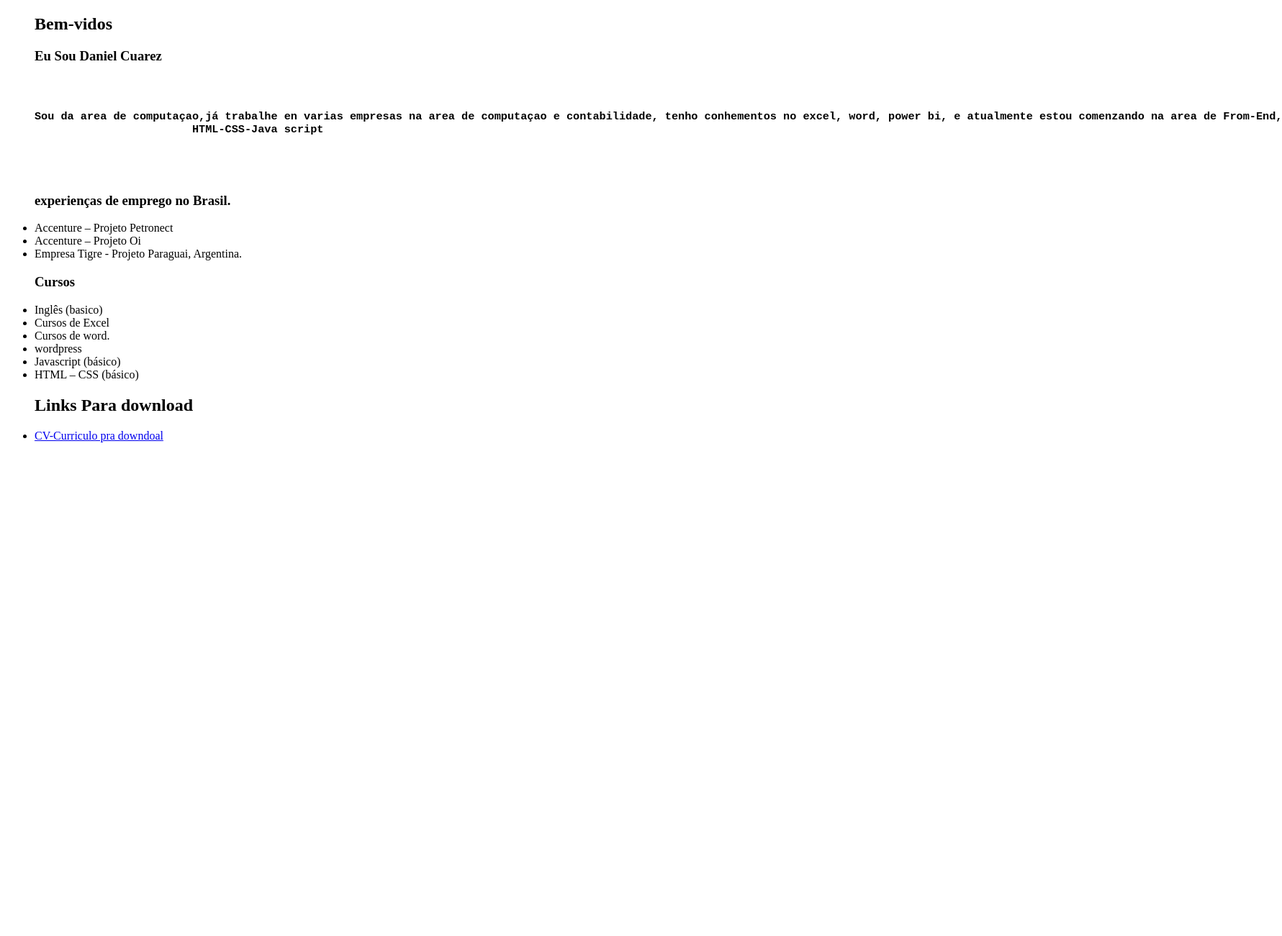
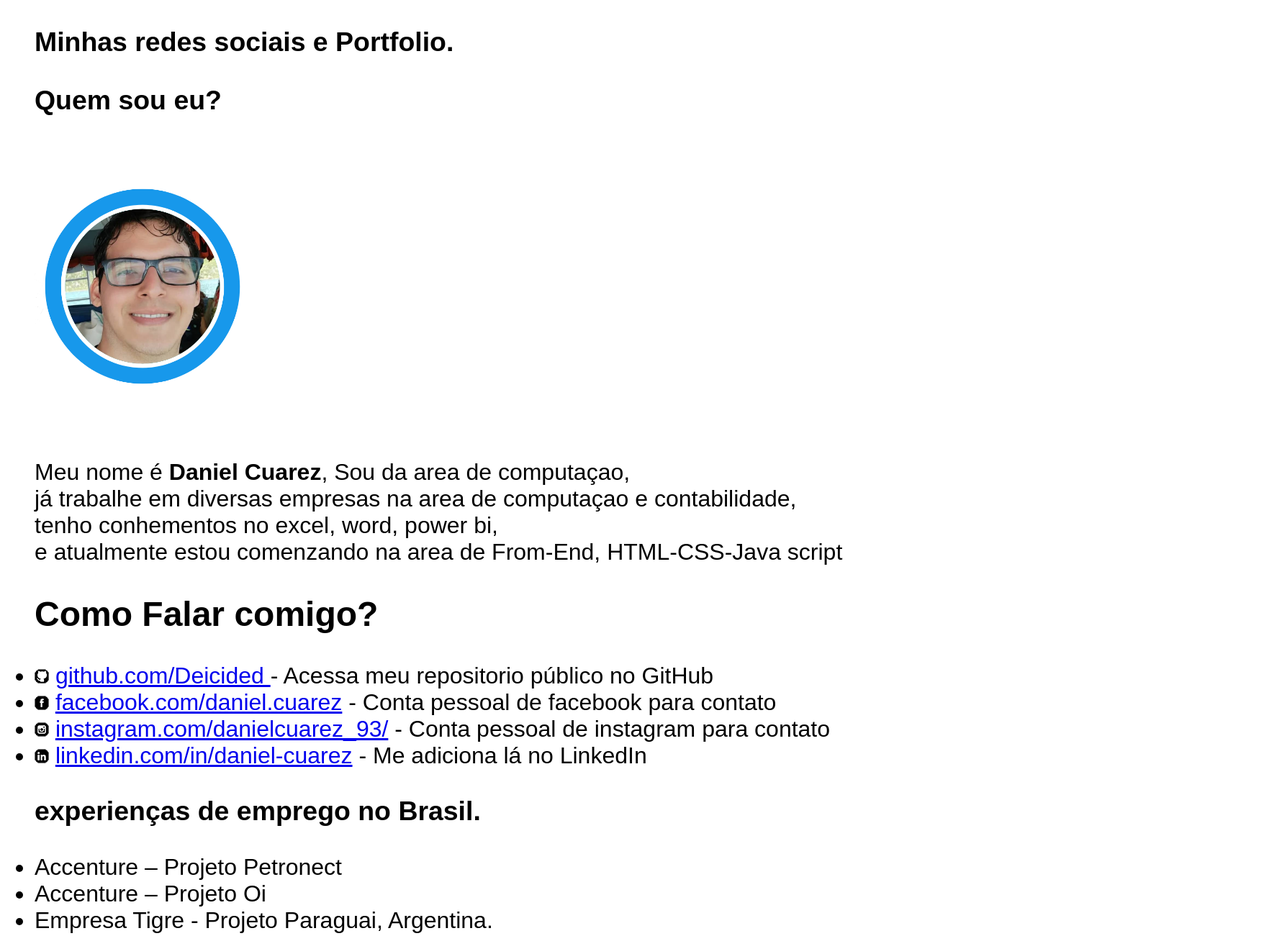
Before and after one commit to Deicided/Meu-Portfolio, a plain HTML site: page index.html in a window 1280 px wide. Shown: the top 1301 px of the page at 72% size, 1781 px wide, since content can reach past the window. Before the commit the page ends 800 px from the top, so only its background shows below. Drawn offline with Linux system fonts and the light colour scheme.

Commit message:
nova-atualizaçao-html01
nova-atualizaçao-html01

```diff
--- a/index.html
+++ b/index.html
@@ -5,21 +5,42 @@
     <meta http-equiv="X-UA-Compatible" content="IE=edge">
     <meta name="viewport" content="width=device-width, initial-scale=1.0">
     <title>Meu-Portfolio.</title>
+    <style>
+body {
+    font-family: Arial;
+    font-size: 2rem;
+}
+
+
+    </style>
 </head>
 <body>
 <section>
 <nav>
 
         <ul>
-            <h2>Bem-vidos</h2>
-            <h3>Eu Sou Daniel Cuarez</h3>
-            <pre>
-                <core>
-                    <h3>Sou da area de computaçao,já trabalhe en varias empresas na area de computaçao e contabilidade, tenho conhementos no excel, word, power bi, e atualmente estou comenzando na area de From-End,
-                        HTML-CSS-Java script </h3>
-                </core>
-            </pre>
+            <h1>Minhas redes sociais e Portfolio.</h1>
+            <h3>Quem sou eu?</h3>
+            <img src="canva-foto.png" alt="fotoDaniel" width="300"   >
+
+
+
+
+         <p>
+             Meu nome é <strong>Daniel Cuarez</strong>, Sou da area de computaçao,<br>já trabalhe em diversas empresas na area de computaçao e contabilidade, <br> tenho conhementos no excel, word, power bi,<br> e atualmente estou comenzando na area de From-End,
+            HTML-CSS-Java script
+         </p>
         </ul>
+            <ul> <h2>Como Falar comigo?</h2>
+                <li> <img src="icone-github.png" alt=""> <a href="https://github.com/Deicided"> github.com/Deicided </a>- Acessa meu repositorio público no GitHub</li>
+
+                <li><img src="icone-facebook.png" alt=""> <a href="https://web.facebook.com/daniel.cuarez">facebook.com/daniel.cuarez</a> - Conta pessoal de facebook para contato</li>
+
+                <li><img src="icone-instagram.png" alt=""> <a href="https://www.instagram.com/danielcuarez_93/">instagram.com/danielcuarez_93/</a> - Conta pessoal de instagram para contato</li>
+
+                <li><img src="icone-linkedin.png" alt=""> <a href="https://www.linkedin.com/in/daniel-cuarez-18b288238/">linkedin.com/in/daniel-cuarez</a> - Me adiciona lá no LinkedIn</li>
+
+            </ul>
 
             <ul>
                 <h3>experienças de emprego no Brasil.</h3>
```
Also changed, not shown: canva-foto.png (added), icone-facebook.png (added), icone-github.png (added), icone-instagram.png (added), icone-linkedin.png (added), 1 other file.
